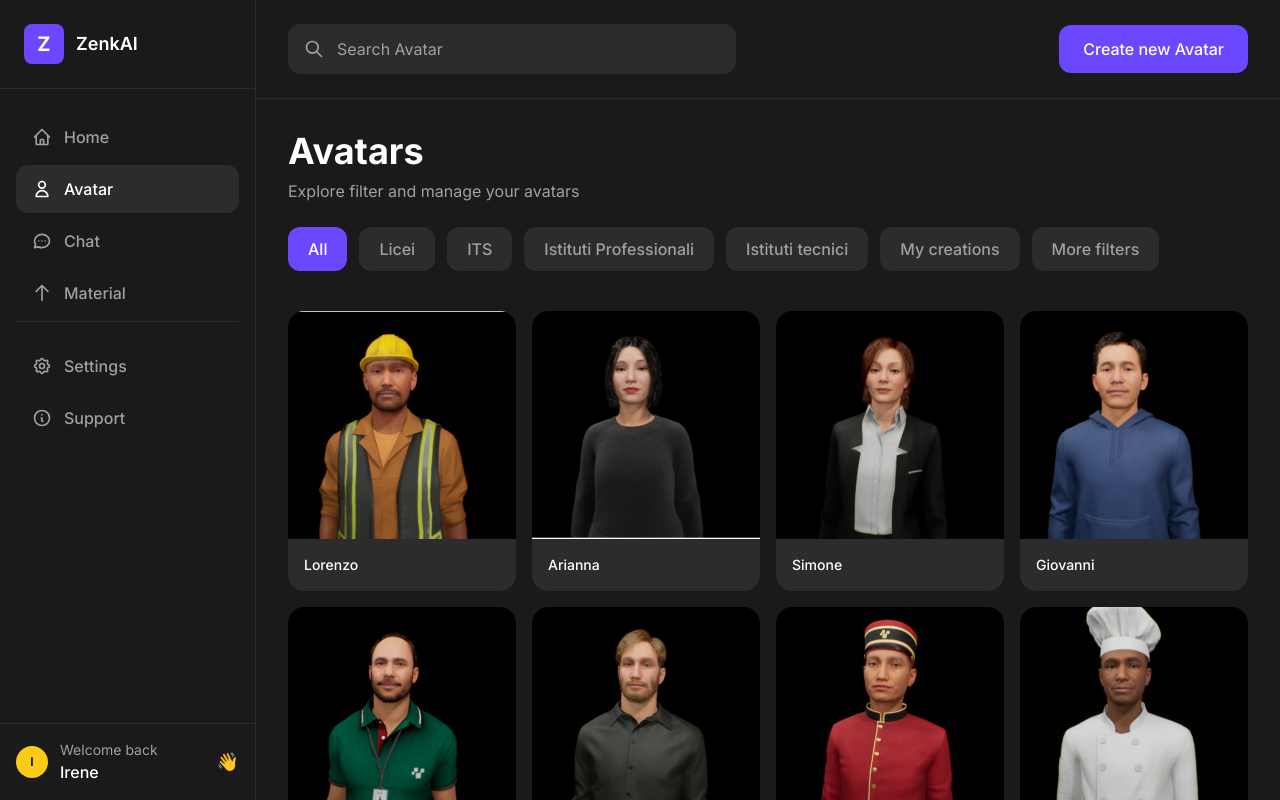
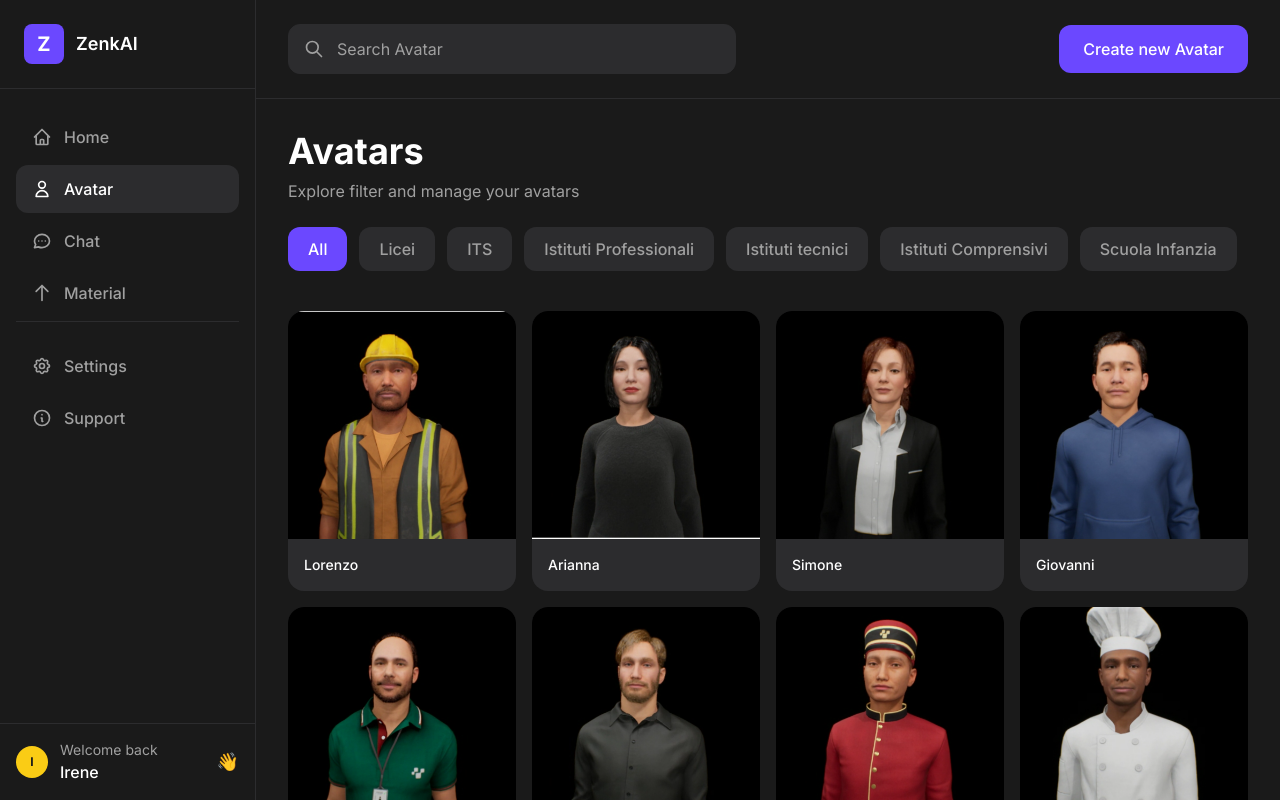
Before and after one commit to StemUpRome/vsionscuole, a Next.js app: page /avatars in a window 1280 px wide. Built offline with nearby package versions, Linux system fonts and the light colour scheme.

Commit message:
Update page.tsx

```diff
--- a/app/avatars/page.tsx
+++ b/app/avatars/page.tsx
@@ -105,6 +105,8 @@ export default function AvatarsPage() {
     { id: 'its', label: 'ITS' },
     { id: 'istituti_professionali', label: 'Istituti Professionali' },
     { id: 'istituti_tecnici', label: 'Istituti tecnici' },
+    { id: 'istituti_comprensivi', label: 'Istituti Comprensivi' },
+    { id: 'scuola_infanzia', label: 'Scuola Infanzia' },
     { id: 'my_creations', label: 'My creations' },
     { id: 'more_filters', label: 'More filters' },
   ]
```
